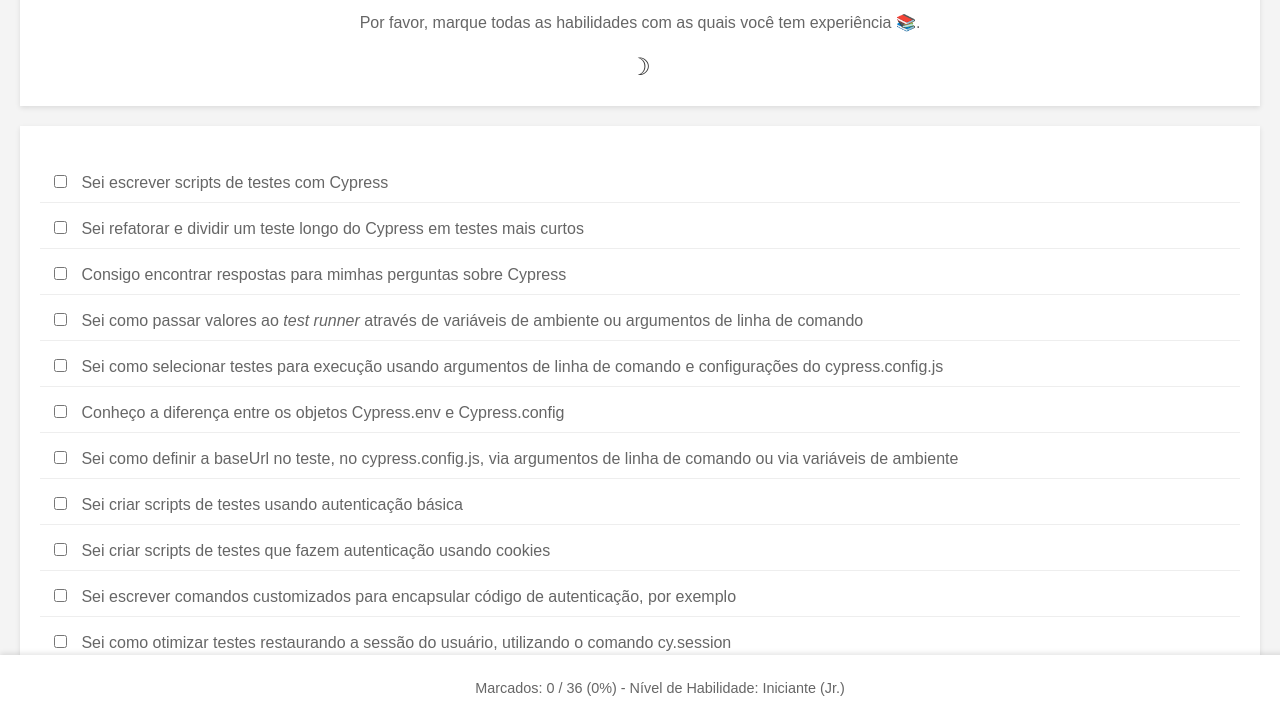
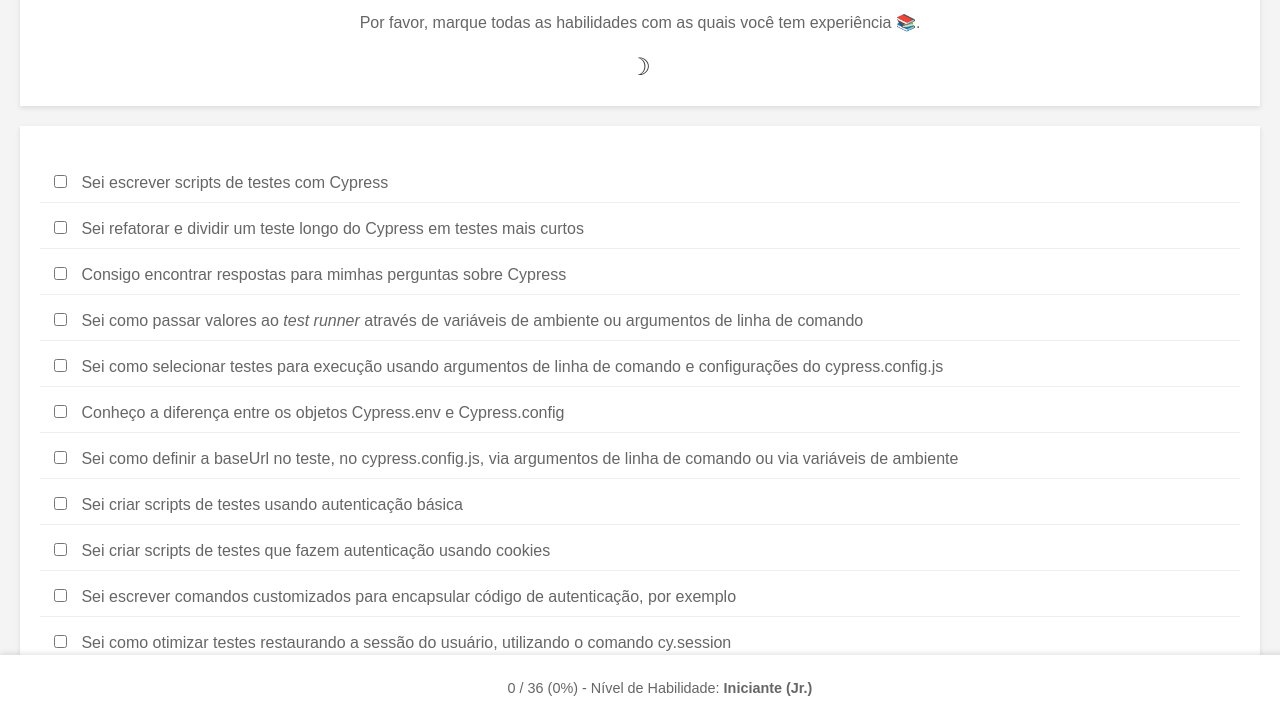
Before and after one commit to wlsf82/cypress-skills-checklist, a plain HTML site: page index.html in a window 1280 px wide. Shown: the part 80-800 px from the top of the page. Drawn offline with Linux system fonts and the light colour scheme.

Commit message:
Small footer adjustments

```diff
--- a/index.html
+++ b/index.html
@@ -236,7 +236,7 @@
       </form>
     </main>
     <footer>
-      <p>Marcados: <span id="checkedCount">0</span> / <span id="totalCount">34</span> (<span id="percentage">0</span>%) - Nível de Habilidade: <span id="skillLevel"></span></p>
+      <p><span id="checkedCount">0</span> / <span id="totalCount">34</span> (<span id="percentage">0</span>%) - Nível de Habilidade: <strong id="skillLevel"></strong></p>
     </footer>
     <script src="script.js"></script>
   </body>
```
